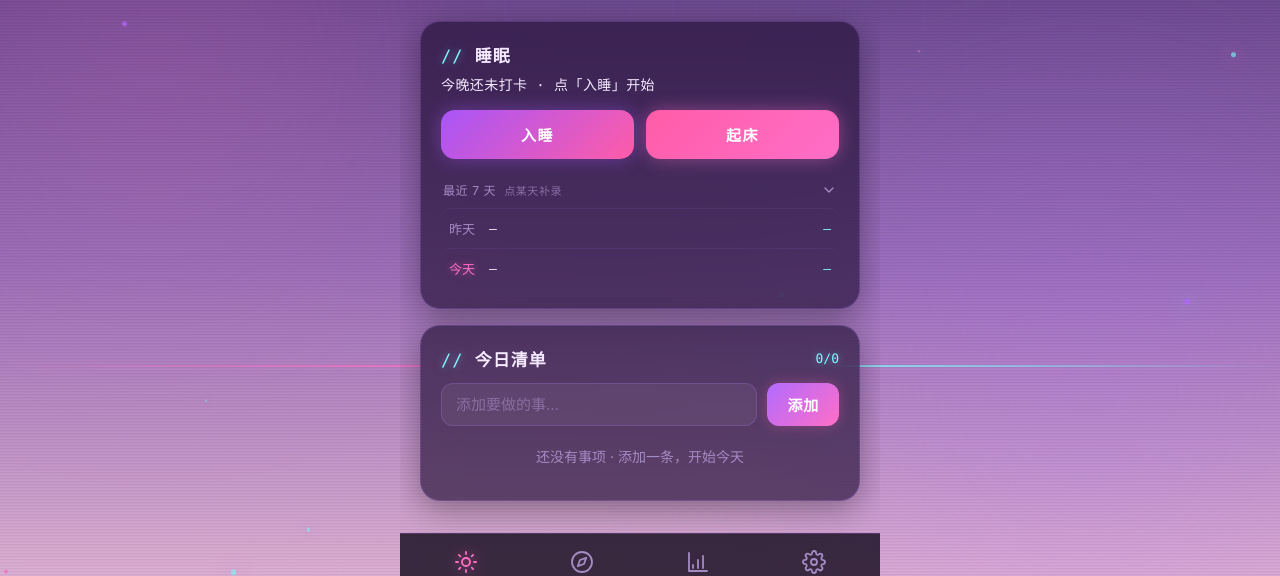
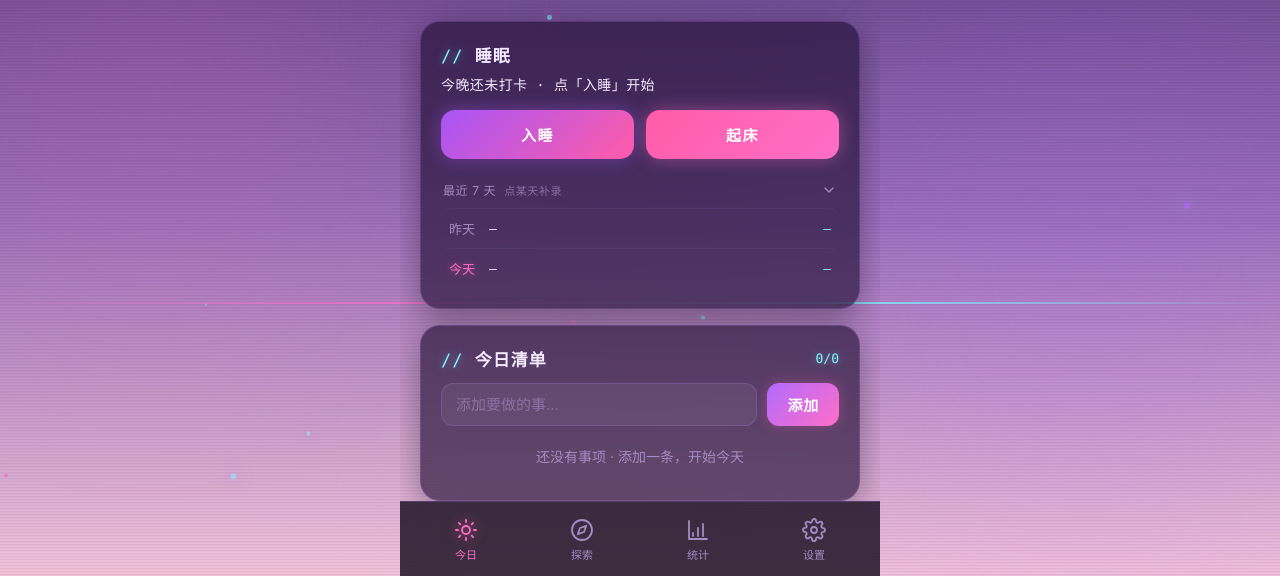
Before and after one commit to Nina-YH/NN, a plain HTML site: page Explore/index.html in a window 1280 px wide. Shown: the part 224-800 px from the top of the page. Drawn offline with Linux system fonts and the light colour scheme.

Commit message:
Add files via upload

```diff
--- a/Explore/index.html
+++ b/Explore/index.html
@@ -11,7 +11,7 @@
   <link rel="icon" type="image/png" href="icons/icon-192.png">
   <link rel="apple-touch-icon" href="icons/apple-touch-icon.png">
   <title>霓虹自律</title>
-  <link rel="stylesheet" href="styles.css?v=18">
+  <link rel="stylesheet" href="styles.css?v=19">
 </head>
 <body>
   <!-- 背景层 -->
--- a/Explore/styles.css
+++ b/Explore/styles.css
@@ -25,11 +25,17 @@
 /* ===== 基础 ===== */
 * { box-sizing: border-box; margin: 0; padding: 0; -webkit-tap-highlight-color: transparent; }
 
-html, body {
+html {
   height: 100%;
 }
 
 body {
+  display: flex;
+  flex-direction: column;
+  height: 100%;
+  height: 100vh;
+  height: 100dvh;
+  height: 100lvh;
   overflow: hidden;
   overscroll-behavior: none;
   font-family: var(--font-body);
@@ -39,7 +45,7 @@ body {
 }
 
 /* ===== 背景层 ===== */
-.bg { position: fixed; top: 0; left: 0; right: 0; bottom: -96px; z-index: 0; overflow: hidden; background: var(--bg-gradient); transition: background 1.2s ease; }
+.bg { position: fixed; top: 0; left: 0; right: 0; height: 100vh; height: 100dvh; height: 100lvh; z-index: 0; overflow: hidden; background: var(--bg-gradient); transition: background 1.2s ease; }
 
 .bg__grid {
   position: absolute; inset: 0;
@@ -134,13 +140,15 @@ body.period-dusk {
 /* ===== 应用外壳 ===== */
 .app {
   position: relative; z-index: 1;
-  height: 100%;
+  flex: 1 1 auto;
+  min-height: 0;
   overflow-y: auto;
   -webkit-overflow-scrolling: touch;
+  width: 100%;
   max-width: 480px; margin: 0 auto;
   padding: 0 20px;
   padding-top: calc(env(safe-area-inset-top, 0px) + 18px);
-  padding-bottom: 100px;
+  padding-bottom: 24px;
 }
 
 .view { display: none; animation: fade-in 0.28s ease; }
@@ -222,9 +230,11 @@ body.period-dusk {
 
 /* ===== 底部导航 ===== */
 .tabbar {
-  position: fixed; left: 0; right: 0; bottom: -32px; z-index: 10;
+  position: relative; z-index: 10;
+  flex-shrink: 0;
+  width: 100%;
+  max-width: 480px; margin: 0 auto;
   display: flex; justify-content: space-around;
-  max-width: 480px; margin: 0 auto;
   padding: 10px 8px calc(env(safe-area-inset-bottom, 0px) + 8px);
   background: rgba(13, 6, 24, 0.78);
   border-top: 1px solid var(--border);
```
